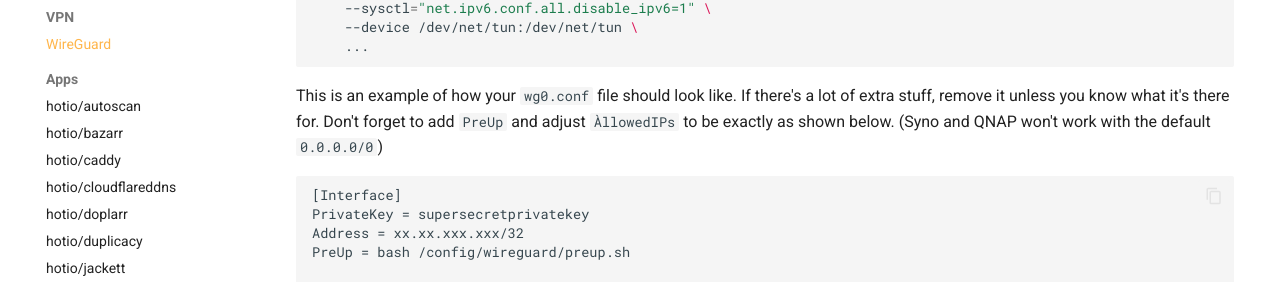
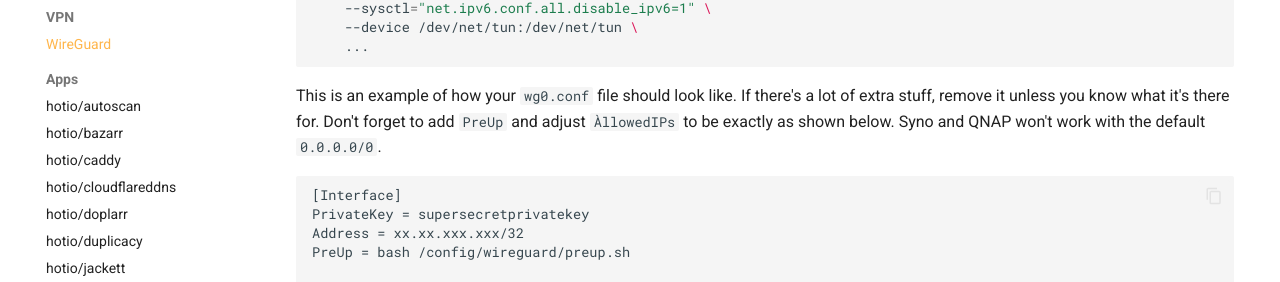
Before and after one commit to hotio/website, an MkDocs documentation site: the page built from docs/containers/wireguard.md, in a window 1280 px wide and 900 px high, scrolled down 1870 px. Shown: the part 148-430 px from the top of the window. Built offline with MkDocs 1.6.1 and Material for MkDocs 9.7.7, drawn with Linux system fonts in a browser that asks for light colours.

Commit message:
Put the dot back

````diff
--- a/docs/containers/wireguard.md
+++ b/docs/containers/wireguard.md
@@ -139,7 +139,7 @@ This image includes `wireguard-go`, the Go implementation of WireGuard which run
         ...
     ```
 
-This is an example of how your `wg0.conf` file should look like. If there's a lot of extra stuff, remove it unless you know what it's there for. Don't forget to add `PreUp` and adjust `ÀllowedIPs` to be exactly as shown below. (Syno and QNAP won't work with the default `0.0.0.0/0`)
+This is an example of how your `wg0.conf` file should look like. If there's a lot of extra stuff, remove it unless you know what it's there for. Don't forget to add `PreUp` and adjust `ÀllowedIPs` to be exactly as shown below. Syno and QNAP won't work with the default `0.0.0.0/0`.
 
 ```text
 [Interface]
````
